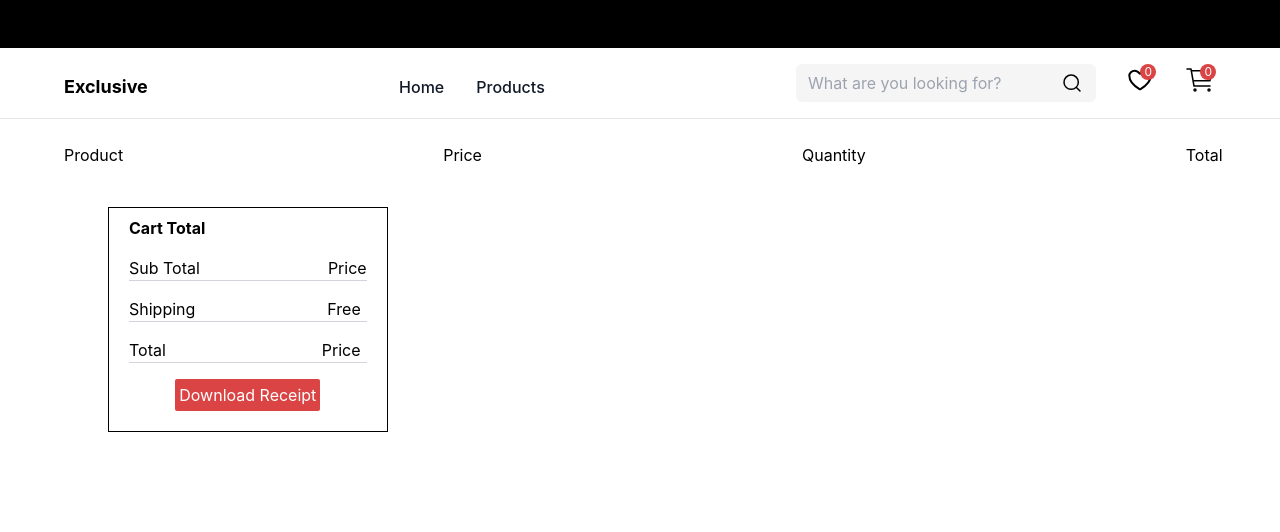
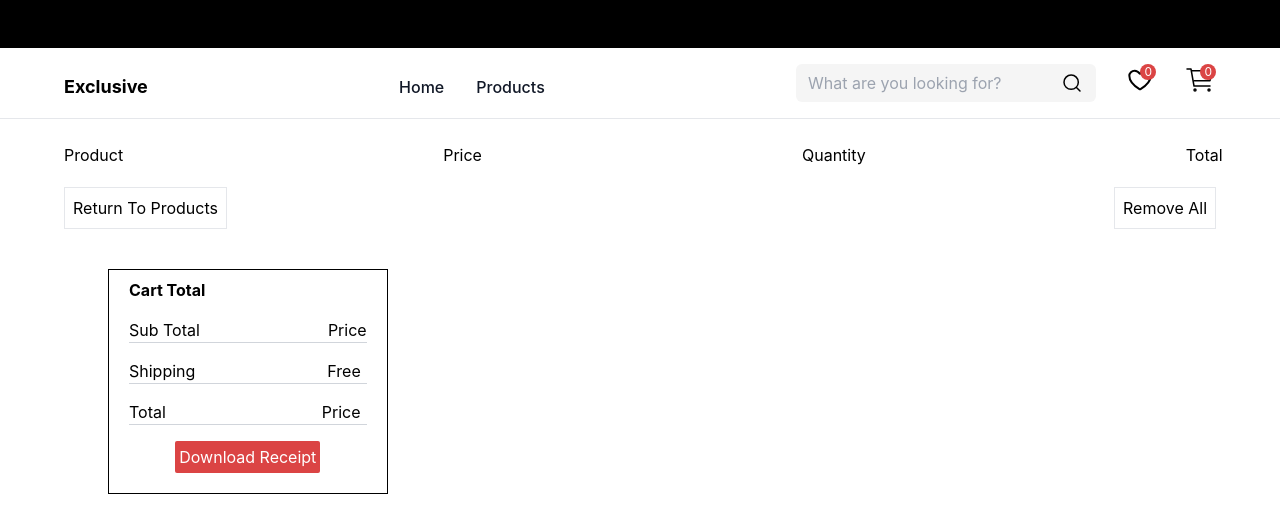
Before and after one commit to Hamzakhalid1998/Exclusive, a React (Vite) app: page /Cart in a window 1280 px wide. Shown: the top 532 px of the page. Built offline with nearby package versions, Linux system fonts and the light colour scheme.

Commit message:
update functionality

```diff
--- a/src/Components/CartProducts/CartProducts.jsx
+++ b/src/Components/CartProducts/CartProducts.jsx
@@ -1,5 +1,7 @@
 import React from "react";
-import { useSelector } from "react-redux";
+import { useDispatch, useSelector } from "react-redux";
+import { Link } from "react-router-dom";
+import { removeAll } from "../../Store/Slices/AddToCart";
 
 const CartPage = () => {
   const cartProducts = useSelector((state) => state.cart);
@@ -8,6 +10,10 @@ const CartPage = () => {
   const handleQuantityChange = (index, newQuantity) => {
     const updatedCart = [...cartProducts];
     updatedCart[index].quantity = newQuantity;
+  };
+  const dispatch = useDispatch();
+  const handleRemoveAll = () => {
+    dispatch(removeAll());
   };
 
   return (
@@ -27,21 +33,35 @@ const CartPage = () => {
                 <h1 className="ml-2">{product.title}</h1>
               </div>
               <div className="flex items-center ml-20">${product.newPrice}</div>
-              <div className="flex items-center">
+              <div className="flex items-center ml-36">
                 <input
                   type="number"
                   value={product.quantity}
+                  className="border border-gray-300 w-14"
                   onChange={(e) => {
                     const newQuantity = parseInt(e.target.value, 10);
                     handleQuantityChange(index, newQuantity);
                   }}
                 />
               </div>
-              <div className="flex items-center ml-20">
+              <div className="flex items-center ml-56">
                 ${product.newPrice * product.quantity}
               </div>
             </li>
           ))}
+        </div>
+        <div className="flex  justify-between mt-5">
+          <Link to={"/Products"}>
+            <button className="border border-[1px solid rgba(0, 0, 0, 0.50)] p-2">
+              Return To Products
+            </button>
+          </Link>
+          <button
+            className="border border-[1px solid rgba(0, 0, 0, 0.50)] p-2"
+            onClick={handleRemoveAll}
+          >
+            Remove All
+          </button>
         </div>
       </div>
     </div>
--- a/src/Store/Slices/AddToCart.jsx
+++ b/src/Store/Slices/AddToCart.jsx
@@ -5,8 +5,8 @@ export const addToCart = createSlice({
   initialState: [],
   reducers: {
     addCart: (state, action) => {
-      // console.log(action.payload);
-      // console.log(state);
+      console.log(action.payload);
+      console.log(state);
       state.push(action.payload);
     },
     removeAll(state, action) {
```
